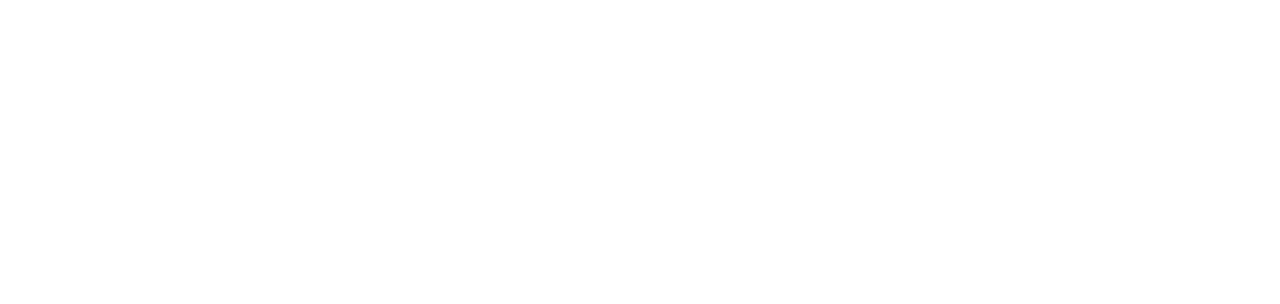
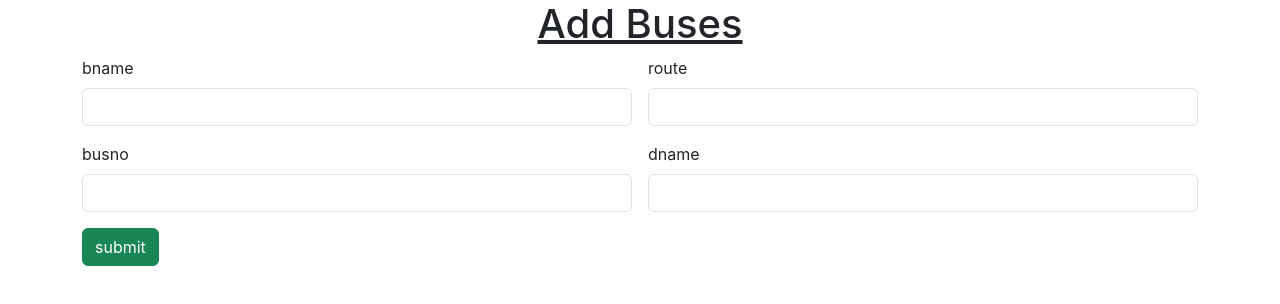
Before and after one commit to bhag2027/busapp-react, a React (Create React App) app: page /add in a window 1280 px wide. Before the commit this address had no page. Shown: the top 304 px of the page. Built offline with nearby package versions, Linux system fonts and the light colour scheme.

Commit message:
project completed

```diff
--- a/src/App.js
+++ b/src/App.js
@@ -3,6 +3,7 @@
 import { BrowserRouter, Route, Routes } from 'react-router-dom';
 import AddUser from './components.jsx/AddUser';
 import LoginUser from './components.jsx/LoginUser';
+import AddBus from './components.jsx/AddBus';
 
 function App() {
   return (
@@ -10,6 +11,7 @@
      <BrowserRouter>
      <Routes>
      <Route path='/' element={<LoginUser/>}/>
+     <Route path='/add' element={<AddBus/>}/>
       <Route path='/reg' element={<AddUser/>}/>
 
      </Routes>
--- /dev/null
+++ b/src/components.jsx/AddBus.jsx
@@ -0,0 +1,75 @@
+import axios from 'axios'
+import React, { useState } from 'react'
+
+const AddBus = () => {
+
+    const [data,changeData]=useState(
+
+        {
+            "bname":"",
+            "route":"",
+            "busNo":"",
+            "dname":""
+
+        }
+
+)
+
+const inputHandler=(event)=>{
+    changeData({...data,[event.target.name]:event.target.value})
+}
+
+const readValue=()=>{
+    console.log(data)
+    axios.post("http://localhost:8080/add",data).then(
+        (response)=>{
+            console.log(response.data)
+            if (response.data.status=="success") {
+                alert("successfully added")
+
+            } else {
+                alert("error")
+
+            }
+        }
+    )
+}
+  return (
+    <div>
+       <h1 align="center"><u>Add Buses</u></h1>
+        <div className="container">
+            <div className="row">
+                <div className="col">
+                    <div className="col-12 col-sm-12 col-md-12 col-lg-12 col-xl-12 col-xxl-12">
+                        <div className="row g-3">
+                            <div className="col-12 col-sm-6 col-md-6 col-lg-6 col-xl-6 col-xxl-6">
+                                <label htmlFor="" className="form-label">bname</label>
+                                <input type="text" className="form-control" name='bname' value={data.bname} onChange={inputHandler} />
+                            </div>
+
+                            <div className="col-12 col-sm-6 col-md-6 col-lg-6 col-xl-6 col-xxl-6">
+                                <label htmlFor="" className="form-label">route</label>
+                                <input type="text" className="form-control" name='route' value={data.route} onChange={inputHandler} />
+                            </div>
+                            <div className="col-12 col-sm-6 col-md-6 col-lg-6 col-xl-6 col-xxl-6">
+                                <label htmlFor="" className="form-label">busno</label>
+                                <input type="text" className="form-control" name='busNo' value={data.busNo} onChange={inputHandler} />
+                            </div>
+                            <div className="col-12 col-sm-6 col-md-6 col-lg-6 col-xl-6 col-xxl-6">
+                                <label htmlFor="" className="form-label">dname</label>
+                                <input type="text" className="form-control" name='dname' value={data.dname} onChange={inputHandler} />
+                            </div>
+
+                            <div className="col-12 col-sm-6 col-md-6 col-lg-6 col-xl-6 col-xxl-6">
+                                <button className="btn btn-success" onClick={readValue}>submit</button>
+                            </div>
+                        </div>
+                    </div>
+                </div>
+            </div>
+        </div>
+    </div>
+  )
+}
+
+export default AddBus
```
